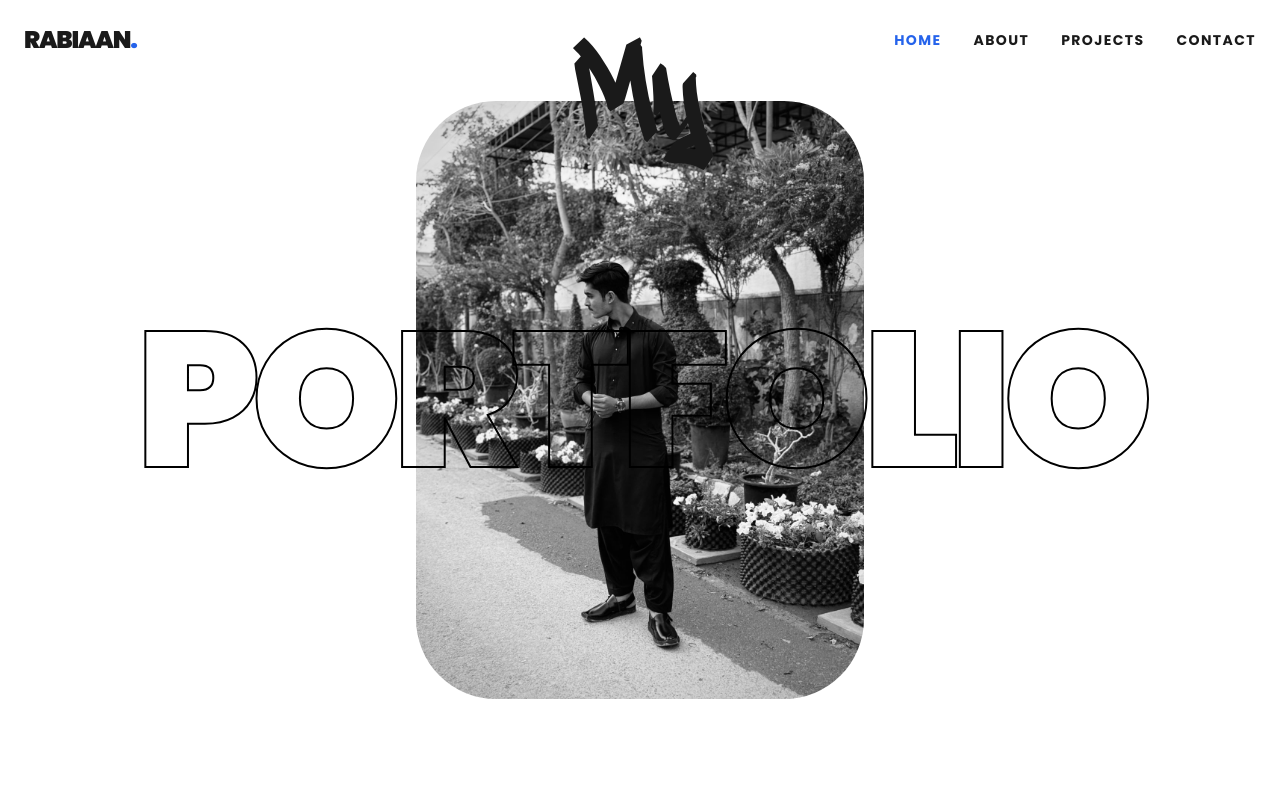
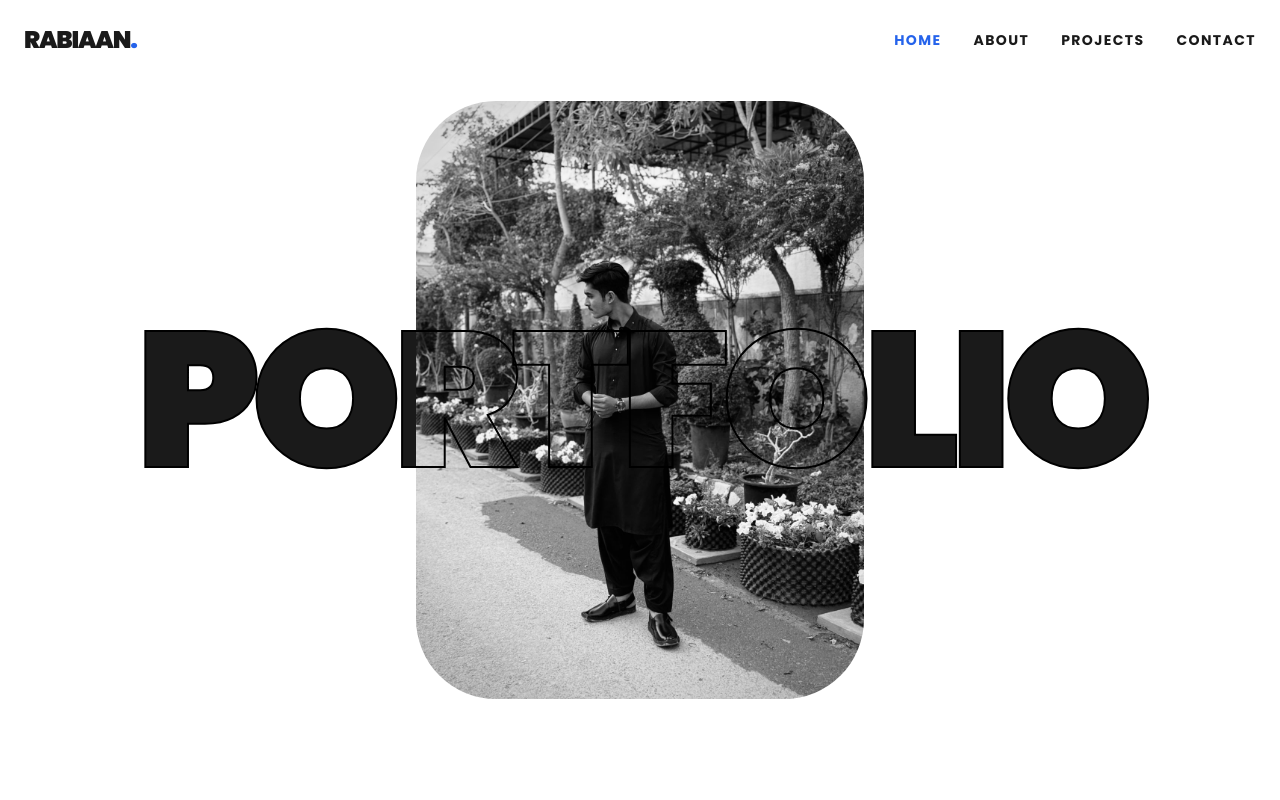
Before and after one commit to Rabiaan/Rabiaan-s-Portfolio, a React (Vite) app: page / in a window 1280 px wide. Shown: the top 800 px of the page. Built offline with nearby package versions, Linux system fonts and the light colour scheme.

Commit message:
Add solid black PORTFOLIO behind image

```diff
--- a/src/pages/Home.jsx
+++ b/src/pages/Home.jsx
@@ -6,8 +6,15 @@ export default function Home() {
     <div className="min-h-screen bg-white">
       {/* Hero Section */}
       <section className="relative h-screen flex flex-col items-center justify-center pt-20 overflow-hidden">
-        {/* Main Portrait - below text */}
-        <div className="absolute inset-0 flex items-center justify-center pointer-events-none">
+        {/* PORTFOLIO Text - behind image, solid black */}
+        <div className="absolute inset-0 flex flex-col items-center justify-center pointer-events-none select-none z-0">
+          <h1 className="text-[15vw] font-display font-black text-brand-black leading-none uppercase tracking-tighter">
+            PORTFOLIO
+          </h1>
+        </div>
+
+        {/* Main Portrait - above text */}
+        <div className="absolute inset-0 flex items-center justify-center pointer-events-none z-10">
           <img
             src="/images/rabiaan.jpeg"
             alt="Syed Rabiaan Zafar"
@@ -16,8 +23,8 @@ export default function Home() {
           />
         </div>
 
-        {/* PORTFOLIO Text - above image */}
-        <div className="absolute inset-0 flex flex-col items-center justify-center pointer-events-none select-none z-50">
+        {/* PORTFOLIO Text outline - above image */}
+        <div className="absolute inset-0 flex flex-col items-center justify-center pointer-events-none select-none z-20">
           <h1
             className="text-[15vw] font-display font-black leading-none uppercase tracking-tighter"
             style={{
@@ -27,10 +34,6 @@ export default function Home() {
           >
             PORTFOLIO
           </h1>
-          {/* Handwritten "My" */}
-          <span className="absolute top-8 left-1/2 -translate-x-1/2 text-6xl md:text-[8rem] font-brush text-brand-black">
-            My
-          </span>
         </div>
       </section>
 
```
